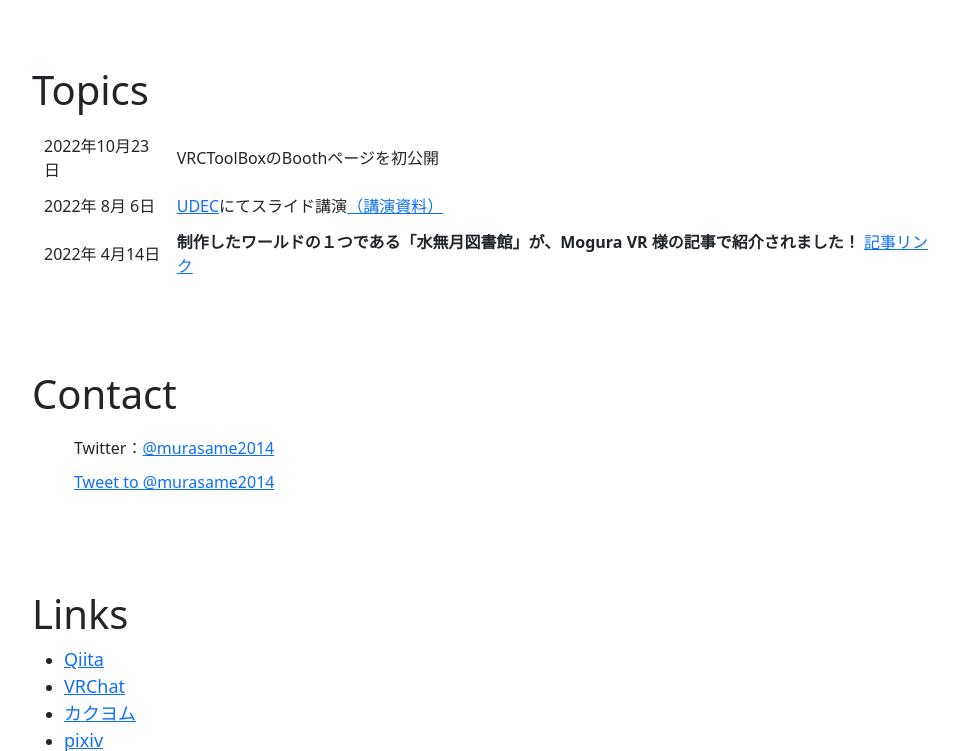
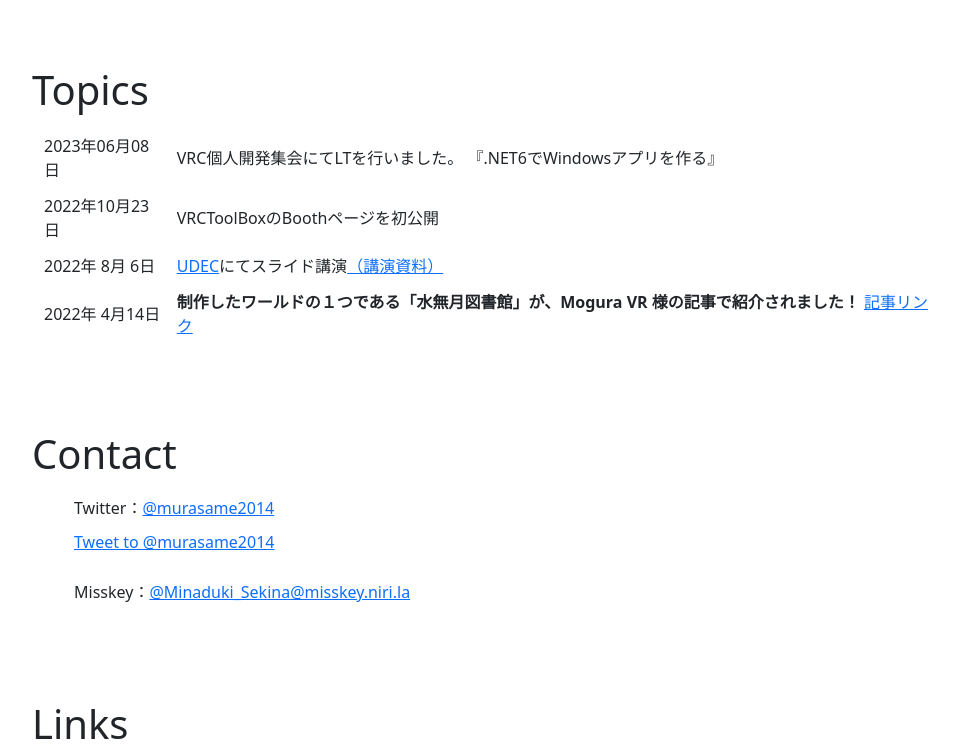
Before and after one commit to MinadukiSekina/MinadukiSekina.github.io, a plain HTML site: page index.html in a window 1280 px wide. Shown: the part 1520-2271 px from the top of the page, without its empty margins (148-1107 px from the left). Drawn offline with nearby package versions, Linux system fonts and the light colour scheme.

Commit message:
Add misskey account, lightning talk.

```diff
--- a/index.html
+++ b/index.html
@@ -106,6 +106,10 @@
             <div class="col-mid-12">
                 <table class="topics_table">
                     <tr class="topics_table_row">
+                        <td>2023年06月08日</td>
+                        <td>VRC個人開発集会にてLTを行いました。 『.NET6でWindowsアプリを作る』</td>
+                    </tr>
+                    <tr class="topics_table_row">
                         <td>2022年10月23日</td>
                         <td>VRCToolBoxのBoothページを初公開</td>
                     </tr>
@@ -133,6 +137,11 @@
                         </li>
                     </ul>
                 </div>
+                <div class="col-mid-12">
+                    <ul>
+                        <li class="non_mark_list">Misskey：<a href="https://misskey.niri.la/@Minaduki_Sekina" target="_blank">@Minaduki_Sekina@misskey.niri.la</a></li>
+                    </ul>
+                </div>
             </div>
         </div>
     </section>
```
